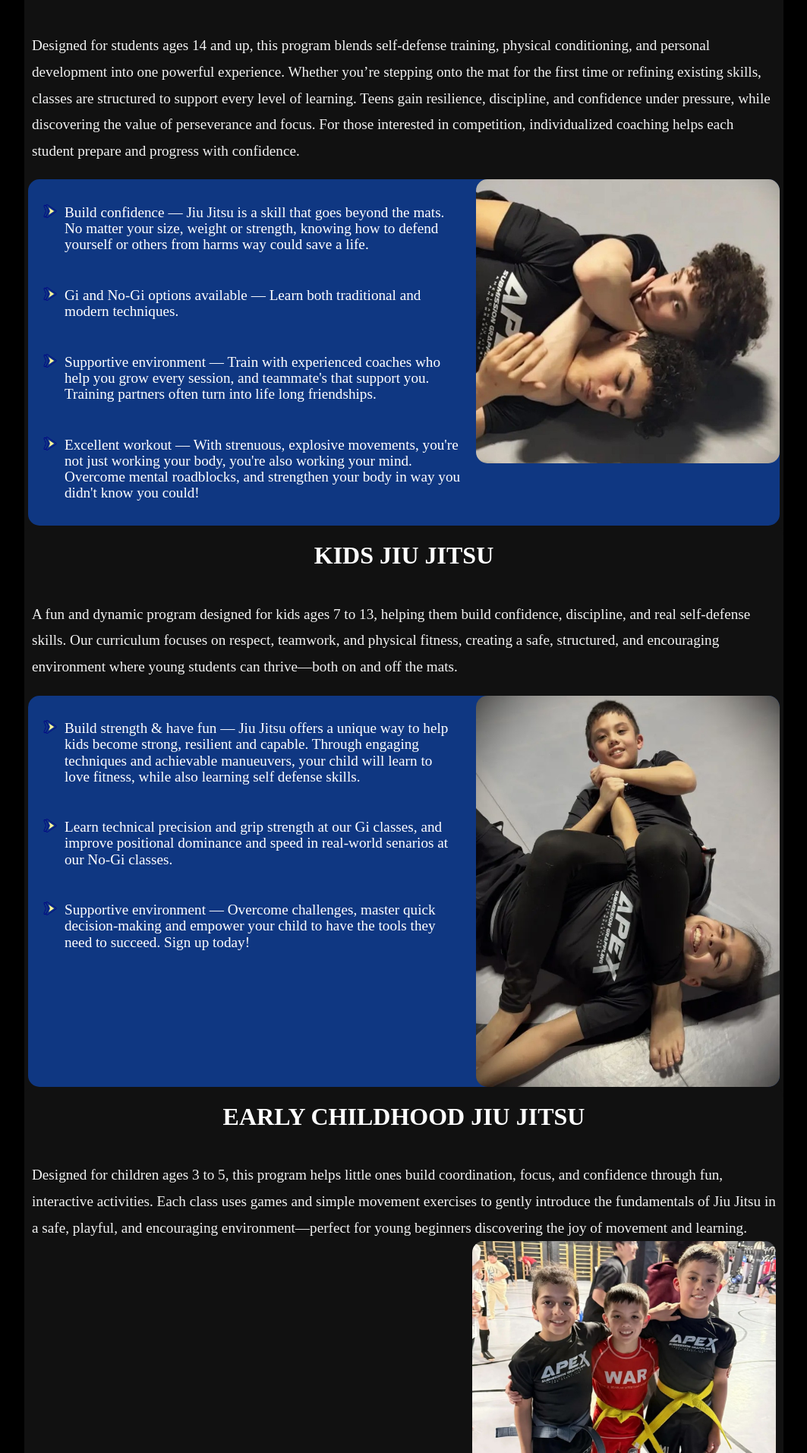
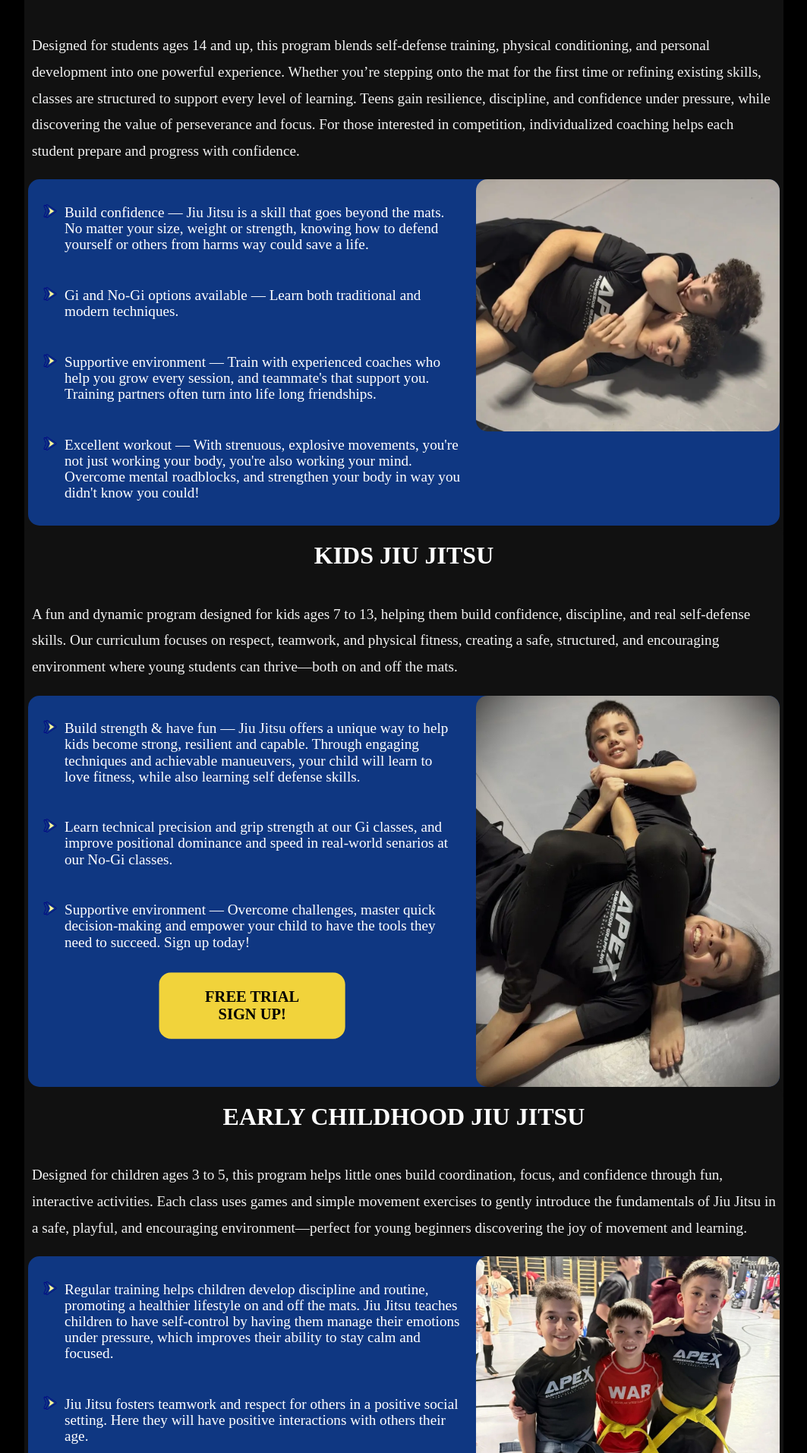
Before and after one commit to Lydiaann/Apex-Jiu-Jitsu, a PHP site: page /programs.html in a window 1280 px wide. Shown: the part 1110-3023 px from the top of the page at 76% size, without its empty margins (108-1171 px from the left). Run offline with PHP 8.4, Linux system fonts and the light colour scheme.

Commit message:
Fixes layout on schedule page. Adds bullets to programs page. Adds belt color to instructors page

```diff
--- a/programs.html
+++ b/programs.html
@@ -70,13 +70,9 @@
                       you're not just working your body, you're also working your mind. Overcome mental roadblocks,
                       and strengthen your body in way you didn't know you could!
                     </div>
-
                   </div>
                   <img src="images/zander3.png" alt="adult jiu jitsu arm bar" class="program-img">
                 </div>
-
-
-
               <!-- </div> -->
             </div>
             <div class="program-container">
@@ -116,7 +112,7 @@
                       Overcome mental roadblocks, and strengthen your body in way you didn't know you could!
                     </div>
                   </div>
-              <img src="images/k.jpg" alt="Teens jiu jitsu" class="program-img">
+              <img src="images/k.webp" alt="Teens jiu jitsu" class="program-img">
             </div>
 
             <div class="program-container" >
@@ -147,6 +143,7 @@
                       Supportive environment — Overcome challenges, master quick decision-making
                       and empower your child to have the tools they need to succeed. Sign up today!
                     </div>
+                    <a class="cta-button" href="index.html" id="openFormBtn" type="button" style="text-align: center; margin-left: auto; margin-right: auto;">FREE TRIAL SIGN UP!</a>
                   </div>
                   <img src="images/kids.jpg" alt="Kids jiu jitsu arm bar" class="program-img">
                 </div>
@@ -158,9 +155,31 @@
               Each class uses games and simple movement exercises to gently introduce the
               fundamentals of Jiu Jitsu in a safe, playful, and encouraging environment—perfect
               for young beginners discovering the joy of movement and learning.
+              </h3>
+              <div class="bullet-section">
+                  <div class="bullets">
+                    <div class="bulletpoints">
+                      <img src="images/arrow.png" style="max-width: 18px;">
+                      Regular training helps children develop discipline and routine, promoting a
+                      healthier lifestyle on and off the mats.
+                      Jiu Jitsu teaches children to have self-control by having them manage their
+                      emotions under pressure, which improves their ability to
+                      stay calm and focused.
+                    </div>
+
+                    <div class="bulletpoints">
+                      <img src="images/arrow.png" style="max-width: 18px;">
+                      Jiu Jitsu fosters teamwork and respect for others in a positive social setting.
+                      Here they will have positive interactions with others their age.
+                    </div>
+
+                    <div class="bulletpoints">
+                      <img src="images/arrow.png" style="max-width: 18px;">
+                      Bullying prevention — We will guide your child to be able to de-escalate a
+                      situation and the provide them the skills to protect themselves if needed.
+                    </div>
+                  </div>
                   <img src="images/ECjj.jpg" alt="Kids jiu jitsu" class="program-img">
-              </h3>
-              <!-- <img src="images/ECjj.jpg" alt="group photo of kids from Apex" class="program-img"> -->
                 </div>
 
               <div class="program-container">
@@ -172,9 +191,32 @@
                 while developing real-world self-defense skills, conditioning, and fight
                 strategies in a structured, supportive environment.
                 This program is the perfect starting point for anyone looking to train like a fighter,
-              build strength, and gain confidence—both inside and outside the gym.
+                build strength, and gain confidence — both inside and outside the gym.
+
+                </h3>
+                <div class="bullet-section">
+                  <div class="bullets">
+                    <div class="bulletpoints">
+                      <img src="images/arrow.png" style="max-width: 18px;">
+                      This class offers a full-body workout that improves endurance, strength, stamina, and agility. Training MMA engages multiple
+                      muscle groups through functional movements, increasing muscle mass and the force of movement.
+                    </div>
+
+                    <div class="bulletpoints">
+                      <img src="images/arrow.png" style="max-width: 18px;">
+                       Improve your cardiovascular health with our comprehensive drills. You can expect to do basic punching and kicking, as well as
+                       sprawling, sprinting and jumping during class. If you have limitations, no worries! You can modify these exercises as you see fit.
+                    </div>
+
+                    <div class="bulletpoints">
+                      <img src="images/arrow.png" style="max-width: 18px;">
+                      MMA is not just physcially beneficial, it can also help with your mental health.
+                      It helps with stress and anxiety by releasing endorphins which act as natural mood lifters!
+                      It also teaches you to control your breathing and remain calm under pressure, which can help manage other emotions in your life!
+                    </div>
+                  </div>
                   <img src="images/IMG_1664.jpg" alt="Intro to MMA" class="program-img">
-              </h3>
+                </div>
               </div>
 
             <div class="program-container">
@@ -189,10 +231,31 @@
               Perfect for beginners and experienced students alike, the Youth
               MMA Program encourages teamwork, respect, and the drive to achieve personal
               goals—skills that last a lifetime.
+              </h3>
+                <div class="bullet-section">
+                  <div class="bullets">
+                    <div class="bulletpoints">
+                      <img src="images/arrow.png" style="max-width: 18px;">
+                      MMA can help develop fine motor skills.
+                      Training helps develop full-body strength and muscle tone through a variety
+                      of exercises and controlled grappling techniques.
+                    </div>
+
+                    <div class="bulletpoints">
+                      <img src="images/arrow.png" style="max-width: 18px;">
+                       The diverse movements required in MMA, such as kicking, grappling, and striking,
+                       improve balance, agility, and overall athleticism.
+                    </div>
+
+                    <div class="bulletpoints">
+                      <img src="images/arrow.png" style="max-width: 18px;">
+                      It also teaches valuable life skills, including self-defense,
+                      resilience, and goal-setting, while providing a fun and engaging alternative to traditional team sports.
+                    </div>
+                  </div>
                   <img src="images/background-for-mobile.jpg" alt="Kids training mma" class="program-img">
-              </h3>
-              <!-- <img src="images/Amir.jpg" alt="photo of Amir" class="program-img"> -->
-
+                </div>
+              </div>
             <div class="program-container" >
               <h1>KICKBOXING</h1>
               <h3 class="bio">Our Kickboxing Program delivers high-energy workouts
@@ -202,15 +265,62 @@
               and boost your confidence.
               Designed for all fitness and experience levels, our program offers a supportive
               and motivating atmosphere where beginners and seasoned athletes train side by side.
+              </h3>
+                <div class="bullet-section">
+                  <div class="bullets">
+                    <div class="bulletpoints">
+                      <img src="images/arrow.png" style="max-width: 18px;">
+                      Kickboxing combines different martial arts elements,
+                      making it a fun and engaging workout that prevents boredom.
+                    </div>
+
+                    <div class="bulletpoints">
+                      <img src="images/arrow.png" style="max-width: 18px;">
+                       As you're performing various kicks, punches, and combinations,
+                       you're also engaging your brain and building neural pathways.
+                       Over time, this can lead to improvements in cognitive function
+                       and overall brain health.
+                    </div>
+
+                    <div class="bulletpoints">
+                      <img src="images/arrow.png" style="max-width: 18px;">
+                      Kicking offers benefits such as increased leg strength,
+                      improved flexibility and balance, enhanced core stability, and better coordination.
+                    </div>
+                  </div>
                   <img src="images/kickboxing.jpg" alt="Kickboxing" class="program-img">
-              </h3>
+                </div>
+            </div>
             <div class="program-container">
               <h1>BOXING</h1>
               <h3 class="bio">
-                boxing info.........
-                <img src="images/tina.jpg" alt="Tina" class="program-img">
+              Our Boxing Program delivers high-energy workouts
+              that build strength, stamina, and real self-defense skills.
+              Each class helps you sharpen your striking, improve your conditioning,
+              and boost your confidence.
+              Designed for all fitness and experience levels, our program offers a supportive
+              and motivating atmosphere where beginners and seasoned athletes train side by side.
               </h3>
+              <div class="bullet-section">
+                  <div class="bullets">
+                    <div class="bulletpoints">
+                      <img src="images/arrow.png" style="max-width: 18px;">
 
+                    </div>
+
+                    <div class="bulletpoints">
+                      <img src="images/arrow.png" style="max-width: 18px;">
+
+                    </div>
+
+                    <div class="bulletpoints">
+                      <img src="images/arrow.png" style="max-width: 18px;">
+
+                    </div>
+                  </div>
+                  <img src="images/boxing.jpg" alt="Boxing" class="program-img">
+                </div>
+            </div>
             </div>
             <div class="program-container">
               <h1>KIDS MUAY THAI</h1>
@@ -222,11 +332,27 @@
                 fundamentals, boosting fitness, and instilling confidence and discipline.
                 Students can enjoy a free trial class and receive complimentary boxing gloves
                 and shin pads upon enrollment.
-                <img src="images/Amir.jpg" alt="Kids Muay Thai" class="program-img">
               </h3>
+                <div class="bullet-section">
+                  <div class="bullets">
+                    <div class="bulletpoints">
+                      <img src="images/arrow.png" style="max-width: 18px;">
 
                     </div>
 
+                    <div class="bulletpoints">
+                      <img src="images/arrow.png" style="max-width: 18px;">
+
+                    </div>
+
+                    <div class="bulletpoints">
+                      <img src="images/arrow.png" style="max-width: 18px;">
+
+                    </div>
+                  </div>
+
+                  <img src="images/Amir.jpg" alt="Kids Muay Thai" class="program-img">
+                </div>
             </div>
 <br>
         <div id="formModal" class="modal">
```
Also changed, not shown: css/styles.css (+39 -36 lines), instructors.html (+7 -8 lines), schedule.html (+4 -3 lines). Lines whose indentation alone changed are shown as unchanged.
